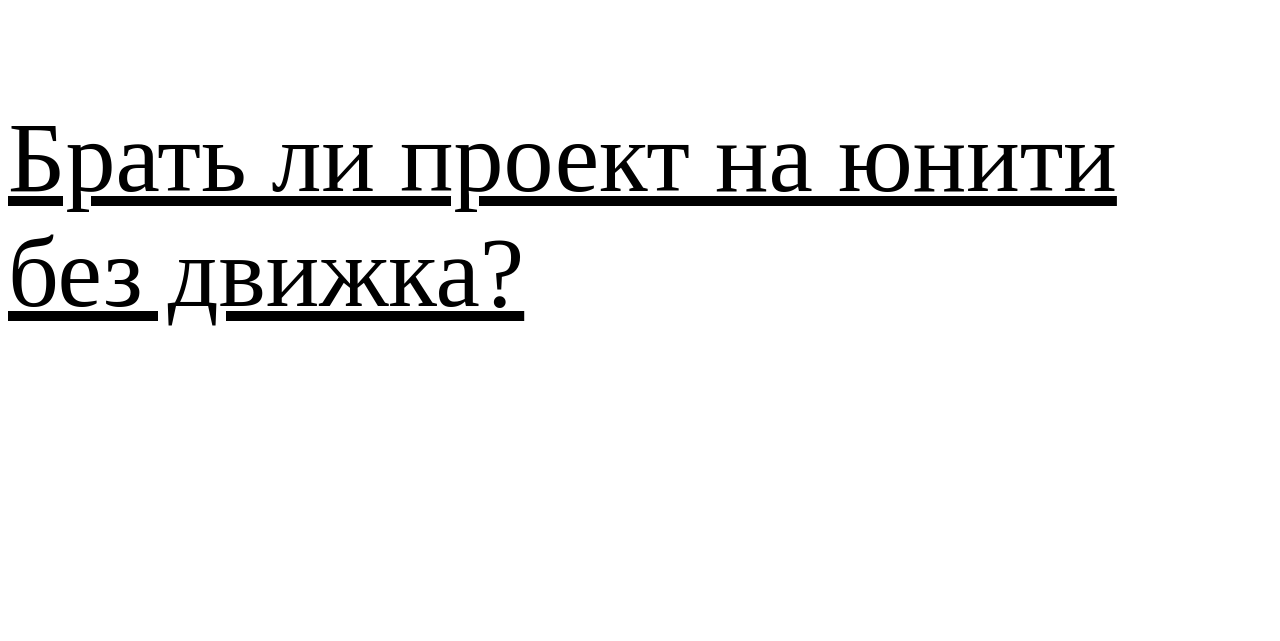
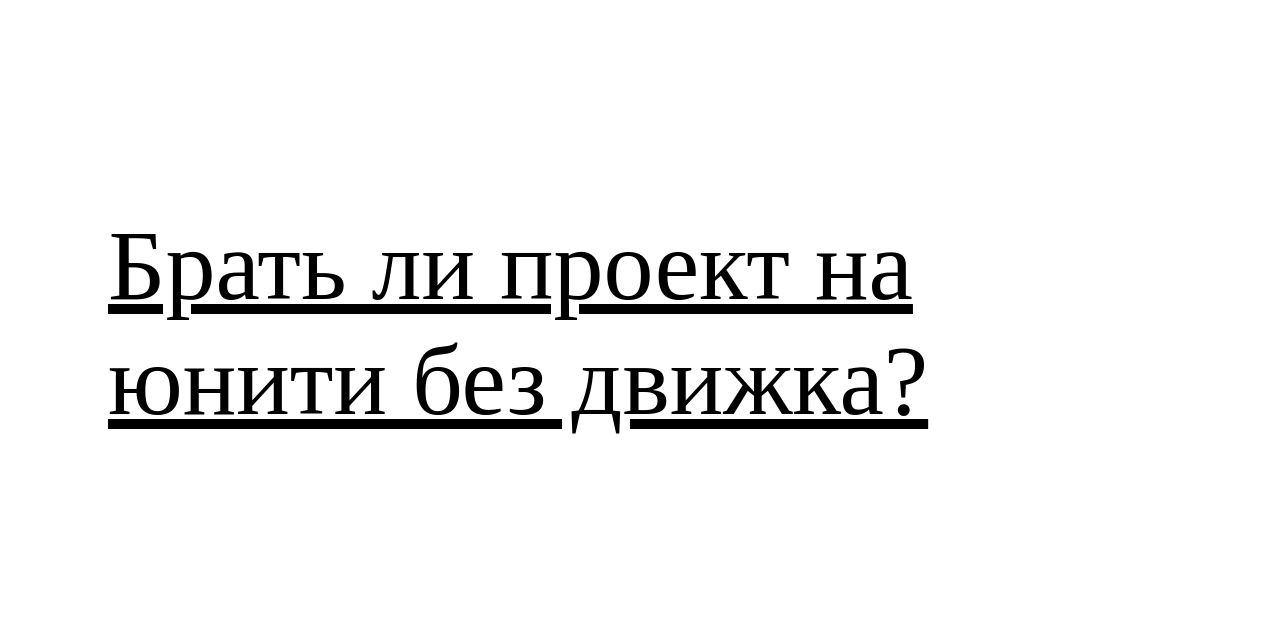
Before and after one commit to schtschenok/unity_bez_dvizhka, a plain HTML site: page index.html in a window 1280 px wide. Drawn offline with Linux system fonts and the light colour scheme.

Commit message:
Update index.html

```diff
--- a/index.html
+++ b/index.html
@@ -10,7 +10,9 @@
 </head>
 
 <body>
+  <div style="padding: 100px">
 <p id="swap" style="font-size: 100px; text-decoration: underline; cursor: pointer">Брать ли проект на юнити без движка?</p>
+  </div>
   <script>
 function change_text(){
     document.getElementById("swap").innerHTML = "You clicked the button, I am new paragraph.";
```
